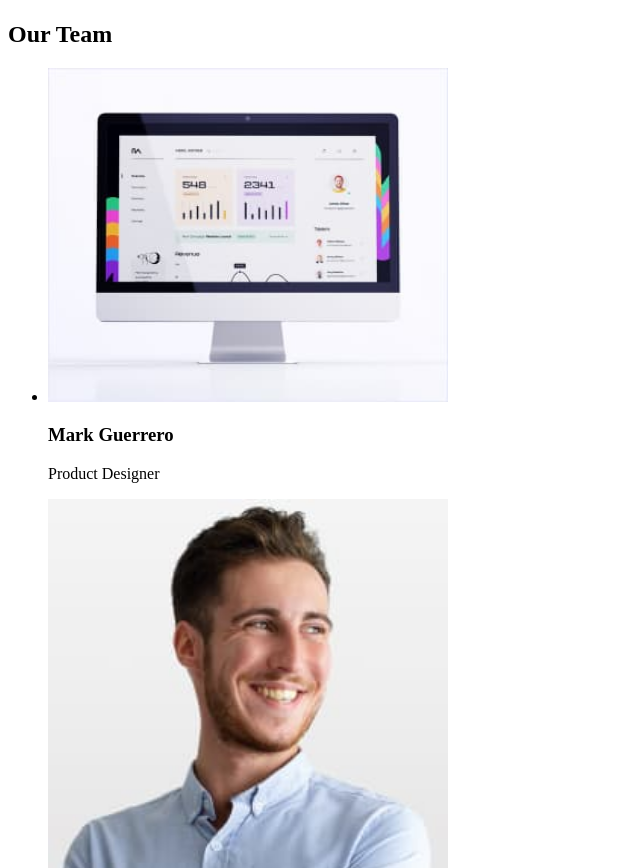
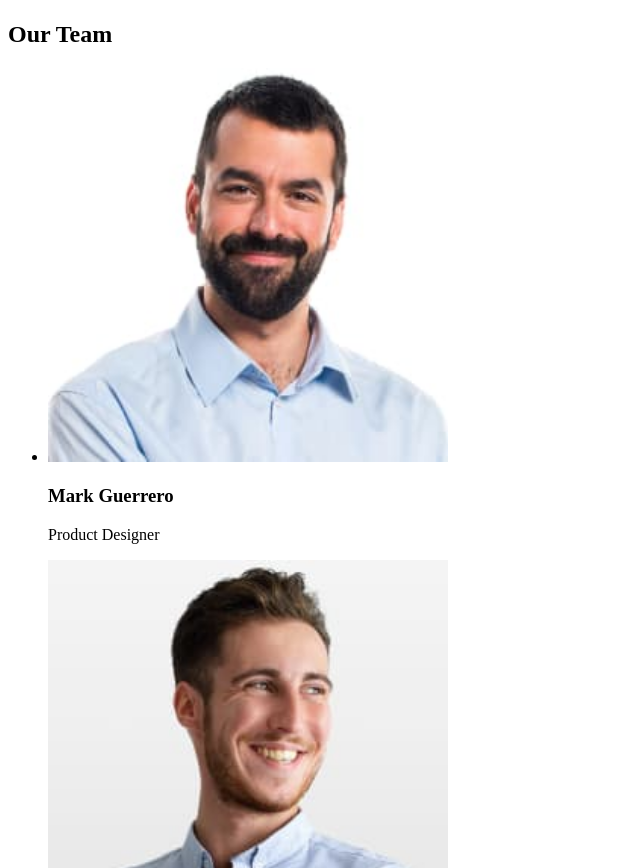
Before and after one commit to Vorzelskiy/goit-markup-hw-01, a plain HTML site: page index.html in a window 1280 px wide. Shown: the part 1623-2491 px from the top of the page, without its empty margins (0-640 px from the left). Drawn offline with Linux system fonts and the light colour scheme.

Commit message:
Update index.html

```diff
--- a/index.html
+++ b/index.html
@@ -72,7 +72,7 @@
         <h2>Our Team</h2>
         <ul>
           <li>
-            <img src="./images/monitor.jpg" alt="pr designer" width="400" />
+            <img src="./images/mark.jpg" alt="pr designer" width="400" />
             <h3>Mark Guerrero</h3>
             <p>Product Designer</p>
           </li>
```
